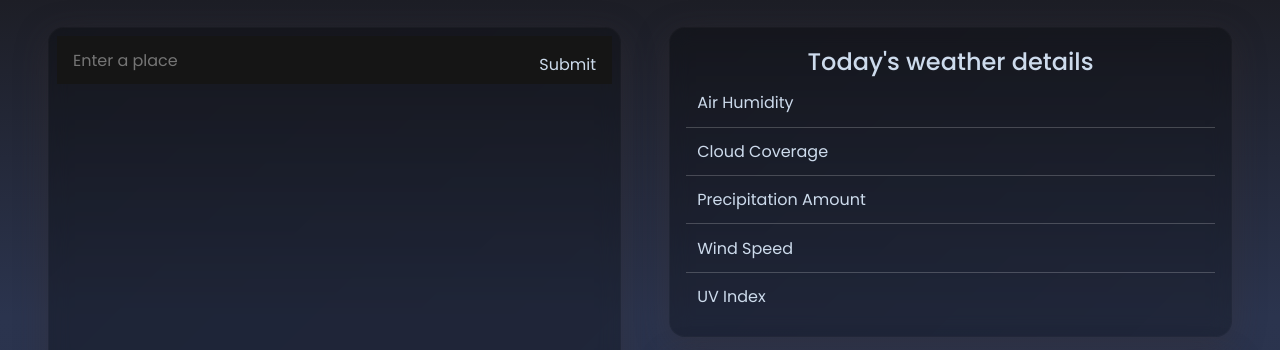
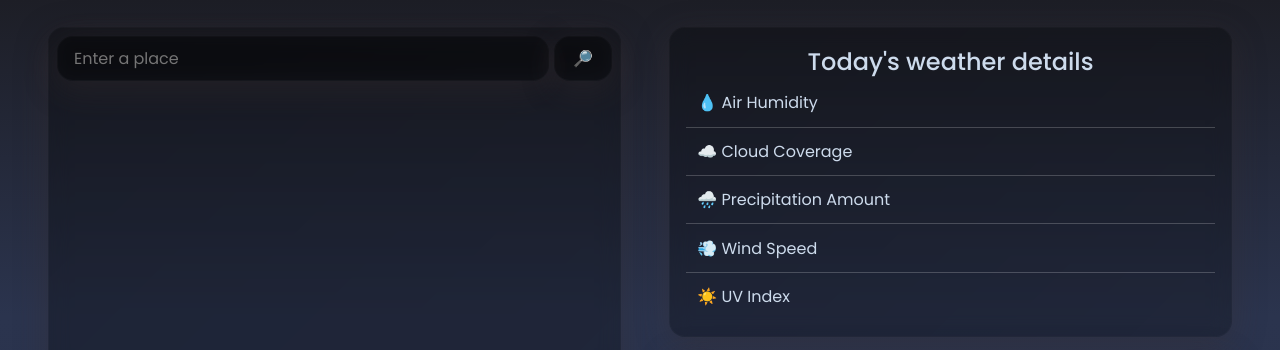
Before and after one commit to joelbaldapan/weatherwatch, a plain HTML site: page index.html in a window 1280 px wide. Shown: the top 350 px of the page. Drawn offline with Linux system fonts and the light colour scheme; no server answers.

Commit message:
Update search button style, add emojis as temporary icons

```diff
--- a/index.html
+++ b/index.html
@@ -39,13 +39,14 @@
           <label for="place-form"></label>
           <input
             type="text"
+            class="glass"
             id="country-input"
             name="place"
             placeholder="Enter a place"
             autocomplete="off"
             required
           />
-          <button type="submit">Submit</button>
+          <button class="glass" type="submit">🔎</button>
         </form>
 
         <div id="details-fix-container">
@@ -69,27 +70,27 @@
           <h2>Today's weather details</h2>
 
           <div class="current-line bottom-border">
-            <h3>Air Humidity</h3>
+            <h3>💧 Air Humidity</h3>
             <h4 id="air-humidity"></h4>
           </div>
 
           <div class="current-line bottom-border">
-            <h3>Cloud Coverage</h3>
+            <h3>☁️ Cloud Coverage</h3>
             <h4 id="cloud-coverage"></h4>
           </div>
 
           <div class="current-line bottom-border">
-            <h3>Precipitation Amount</h3>
+            <h3>🌧️ Precipitation Amount</h3>
             <h4 id="precipitation-amount"></h4>
           </div>
 
           <div class="current-line bottom-border">
-            <h3>Wind Speed</h3>
+            <h3>💨 Wind Speed</h3>
             <h4 id="wind-speed"></h4>
           </div>
 
           <div class="current-line">
-            <h3>UV Index</h3>
+            <h3>☀️ UV Index</h3>
             <h4 id="uv-index"></h4>
           </div>
         </div>
--- a/style.css
+++ b/style.css
@@ -231,13 +231,14 @@ h4 {
 #place-form {
   display: flex;
   height: 3rem;
+  margin-bottom: 0.5rem;
 }
 
 #country-input {
   padding-left: 1rem;
   width: 100%;
-  background-color: rgb(21, 21, 21);
-  border: rgb(21, 21, 21);
+
+  border-radius: 1rem;
 }
 
 #country-input:-webkit-autofill,
@@ -252,13 +253,20 @@ h4 {
 }
 
 button {
-  padding: 1rem;
-  background-color: rgb(21, 21, 21);
-  border: rgb(21, 21, 21);
+  border-radius: 1rem;
+  margin-left: 0.3rem;
+  width: 4rem;
+  text-align: center;
 }
 
 button:hover {
-  filter: brightness(1.5);
+  border-radius: 1rem;
+  margin-left: 0.3rem;
+  width: 4rem;
+  text-align: center;
+
+  background-color: rgb(21, 21, 21);
+  border: rgb(21, 21, 21);
 }
 
 button:active {
@@ -271,10 +279,6 @@ button:active {
 
 #condition-img {
   width: 8rem;
-}
-
-.gradient {
-  transition: translate 1s ease-in-out;
 }
 
 #background-overlay {
```
